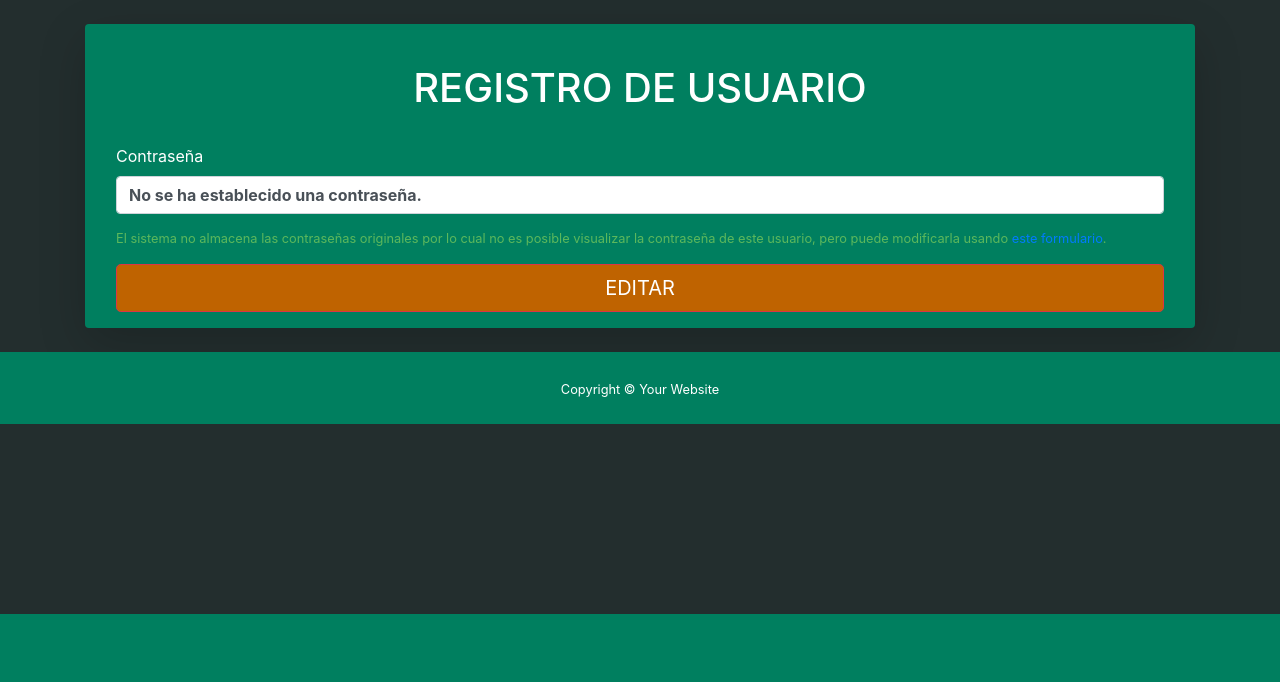
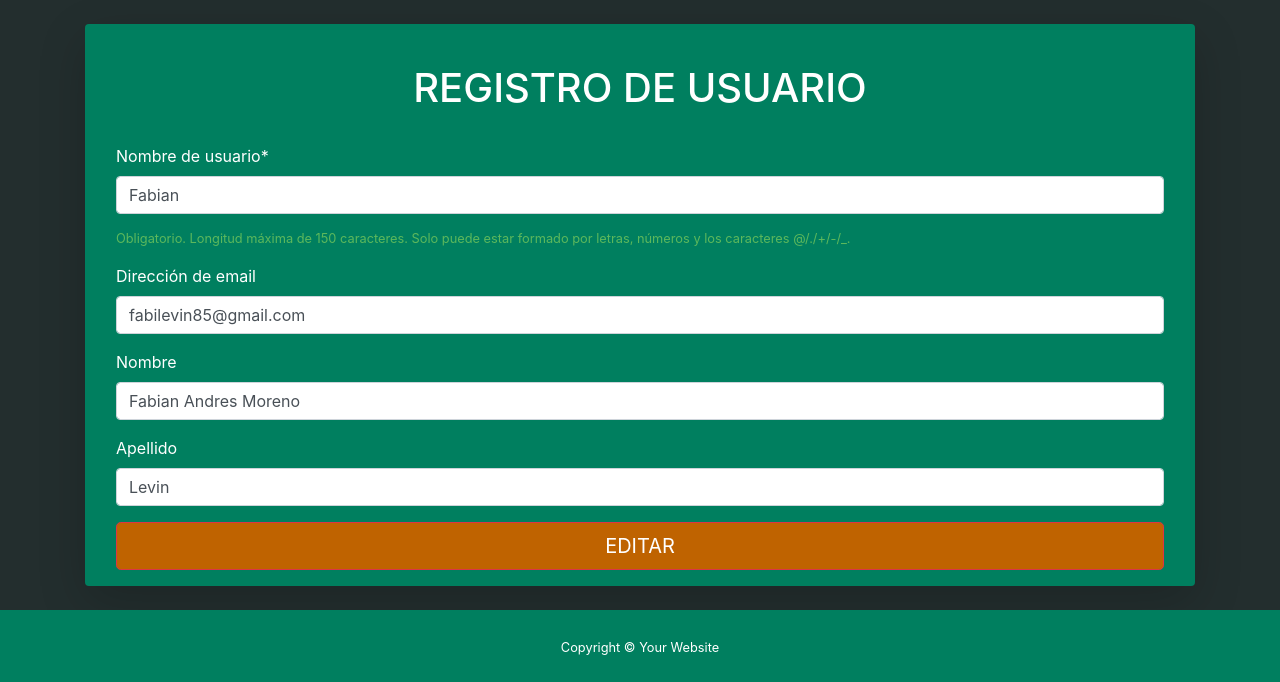
Before and after one commit to Danitoloxx/info2020dani, a Django app: a page that uses inforinga2020/templates/usuarios/editar.html in a window 1280 px wide. Shown: the part 186-868 px from the top of the page. Before the commit the page ends 800 px from the top, so only its background shows below. Run offline with Django 3.2, Linux system fonts and the light colour scheme; the visitor is signed in with stand-in values (Sample User, id 1); parts of the project's set-up code (start-up, migrations or seed data) failed here and were passed over; some libraries are stand-ins or nearby versions.

Commit message:
edicion y cambio de campos en editar perfil

```diff
--- a/inforinga2020/templates/usuarios/editar.html
+++ b/inforinga2020/templates/usuarios/editar.html
@@ -9,8 +9,32 @@
 		</div>
 		{{form.errors}}
 		<form class="container" method="POST">{% csrf_token %}
-			<!--{{form.as_p}}-->
-			{{ form|crispy }}
+			<div id="div_id_username" class="form-group">
+				<label for="id_username" class=" requiredField">Nombre de usuario<span class="asteriskField">*</span></label>
+				<div class="">
+					<input type="text" name="username" value="Fabian" maxlength="150" class="textinput textInput form-control" required id="id_username">
+					<small id="hint_id_username" class="form-text text-muted">Obligatorio. Longitud máxima de 150 caracteres. Solo puede estar formado por letras, números y los caracteres @/./+/-/_.</small>
+				</div>
+			</div>
+			<div id="div_id_email" class="form-group">
+				<label for="id_email" class="">Dirección de email</label>
+				<div class="">
+					<input type="email" name="email" value="fabilevin85@gmail.com" maxlength="254" class="emailinput form-control" id="id_email">
+				</div>
+			</div>
+			<div id="div_id_first_name" class="form-group">
+				<label for="id_first_name" class="">Nombre</label>
+				<div class="">
+					<input type="text" name="first_name" value="Fabian Andres Moreno" maxlength="30" class="textinput textInput form-control" id="id_first_name">
+				</div>
+			</div>
+			<div id="div_id_last_name" class="form-group">
+				<label for="id_last_name" class="">Apellido</label>
+				<div class="">
+					<input type="text" name="last_name" value="Levin" maxlength="150" class="textinput textInput form-control" id="id_last_name">
+				</div>
+			</div>
+			<!--{{ form|crispy }}-->
 			<div class="d-flex justify-content-center">
 				<button type="submit" class="btn btn-danger btn-lg btn-block" style="background: #BF6300" value="CREAR">EDITAR</button>
 			</div>
```
Also changed, not shown: inforinga2020/templates/usuarios/asd.html (added).
